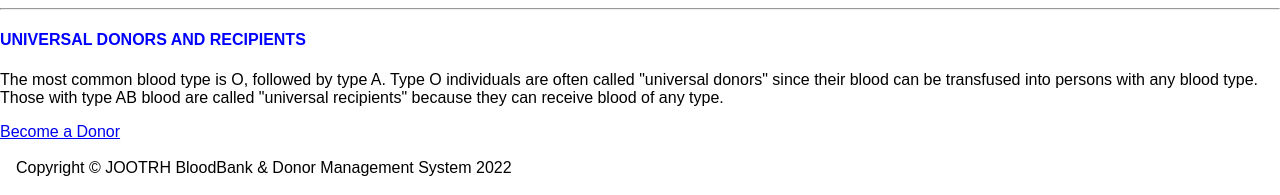
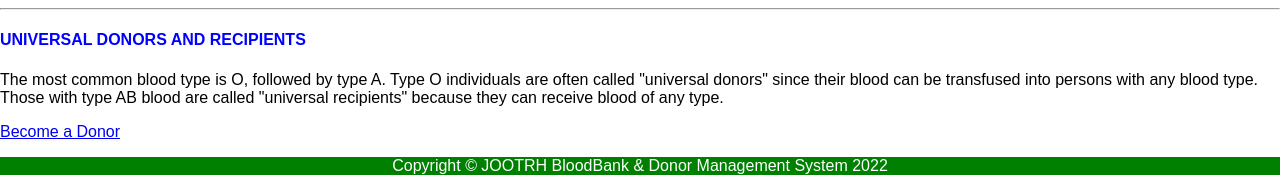
Before and after one commit to nyagol001/bbdms, a PHP site: page /index.php in a window 1280 px wide. Shown: the part 1465-1660 px from the top of the page. Run offline with PHP 8.4, Linux system fonts and the light colour scheme.

Commit message:
Update footer.php

```diff
--- a/includes/footer.php
+++ b/includes/footer.php
@@ -1,8 +1,15 @@
+<style>
+.footer {
+text-align: center;
+background-color: green;
+color: white;
+margin-top: 10px;
+width: 100%;
+}
 
 
-  <footer class="py-5 bg-success">
-        <div class="container">
-            <p class="m-0 text-center text-white">Copyright &copy; JOOTRH BloodBank & Donor Management System 2022</p>
-        </div>
-        <!-- /.container -->
-    </footer>
+</style>
+
+<div class="footer">
+  <p>Copyright &copy; JOOTRH BloodBank & Donor Management System 2022</p>
+</div>
```
